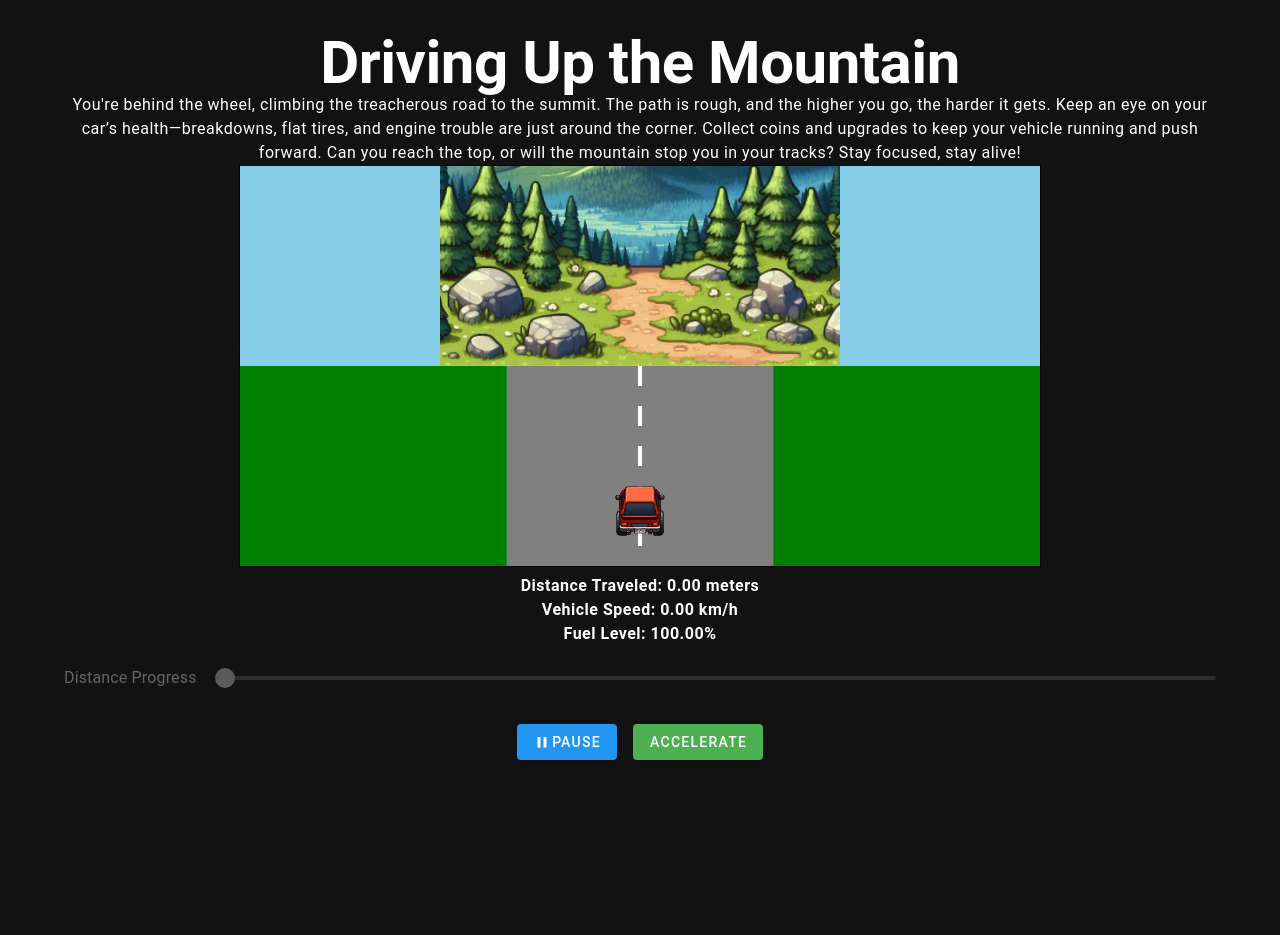
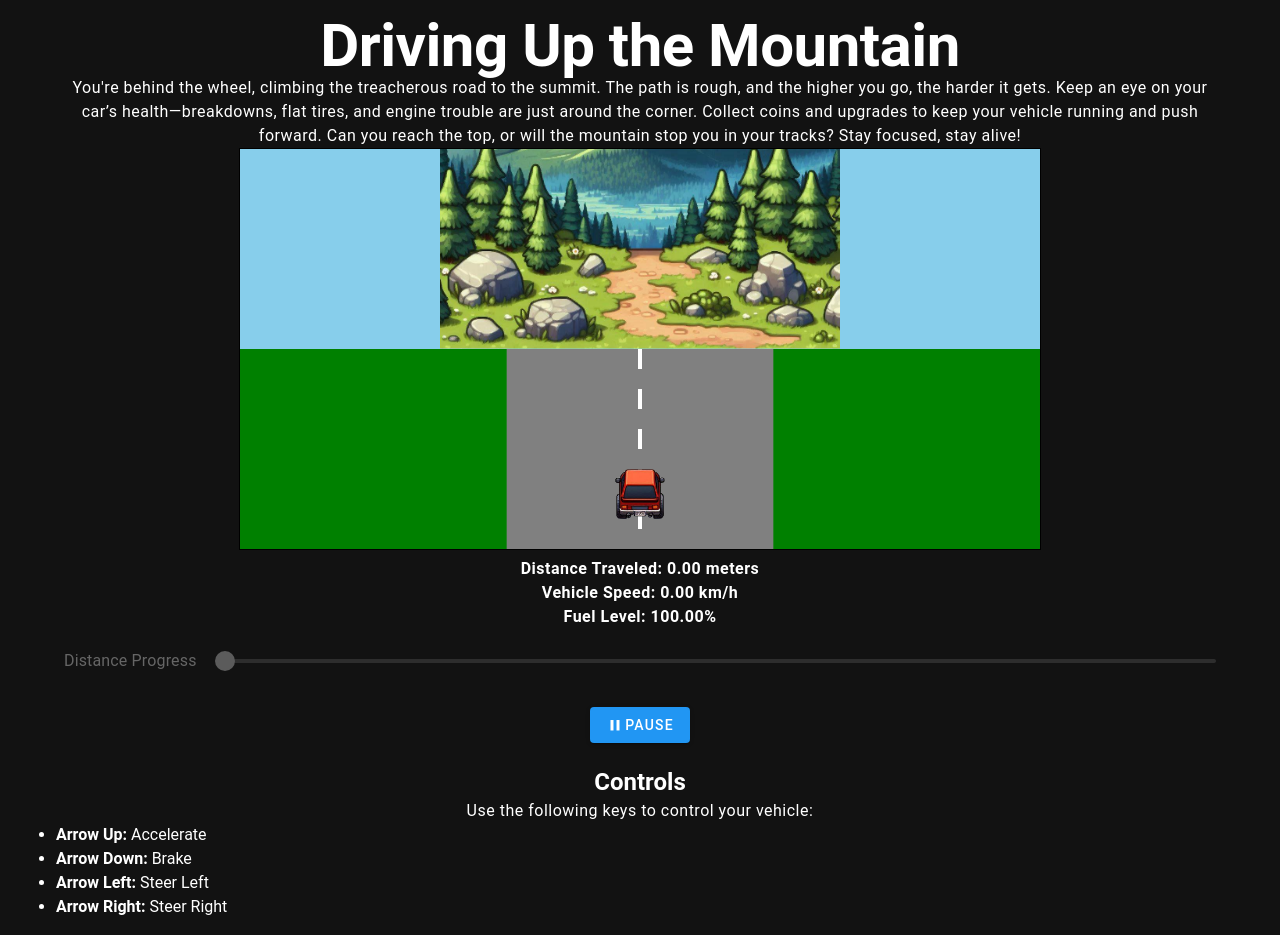
Before and after one commit to JamesHurburgh/drive-up-the-mountain, a Vue app: page /game in a window 1280 px wide. Before the commit the page ends 800 px from the top, so only its background shows below. Built offline with nearby package versions, Linux system fonts and the light colour scheme.

Commit message:
feat: Updated controls section with keyboard shortcuts for vehicle control

```diff
--- a/src/views/Game.vue
+++ b/src/views/Game.vue
@@ -21,16 +21,16 @@
         <v-icon left>{{ isRunning ? 'mdi-pause' : 'mdi-play' }}</v-icon>
         {{ isRunning ? 'Pause' : 'Play' }}
       </v-btn>
-      <v-btn
-        class="ma-2"
-        color="success"
-        depressed
-        @mousedown="startAccelerating"
-        @mouseup="stopAccelerating"
-        @mouseleave="stopAccelerating"
-      >
-        Accelerate
-      </v-btn>
+      <div class="mt-4">
+        <h2 class="text-h5 font-weight-bold">Controls</h2>
+        <p class="text-body-1">Use the following keys to control your vehicle:</p>
+        <ul class="text-left">
+          <li><strong>Arrow Up:</strong> Accelerate</li>
+          <li><strong>Arrow Down:</strong> Brake</li>
+          <li><strong>Arrow Left:</strong> Steer Left</li>
+          <li><strong>Arrow Right:</strong> Steer Right</li>
+        </ul>
+      </div>
     </div>
   </v-container>
 </template>
```
